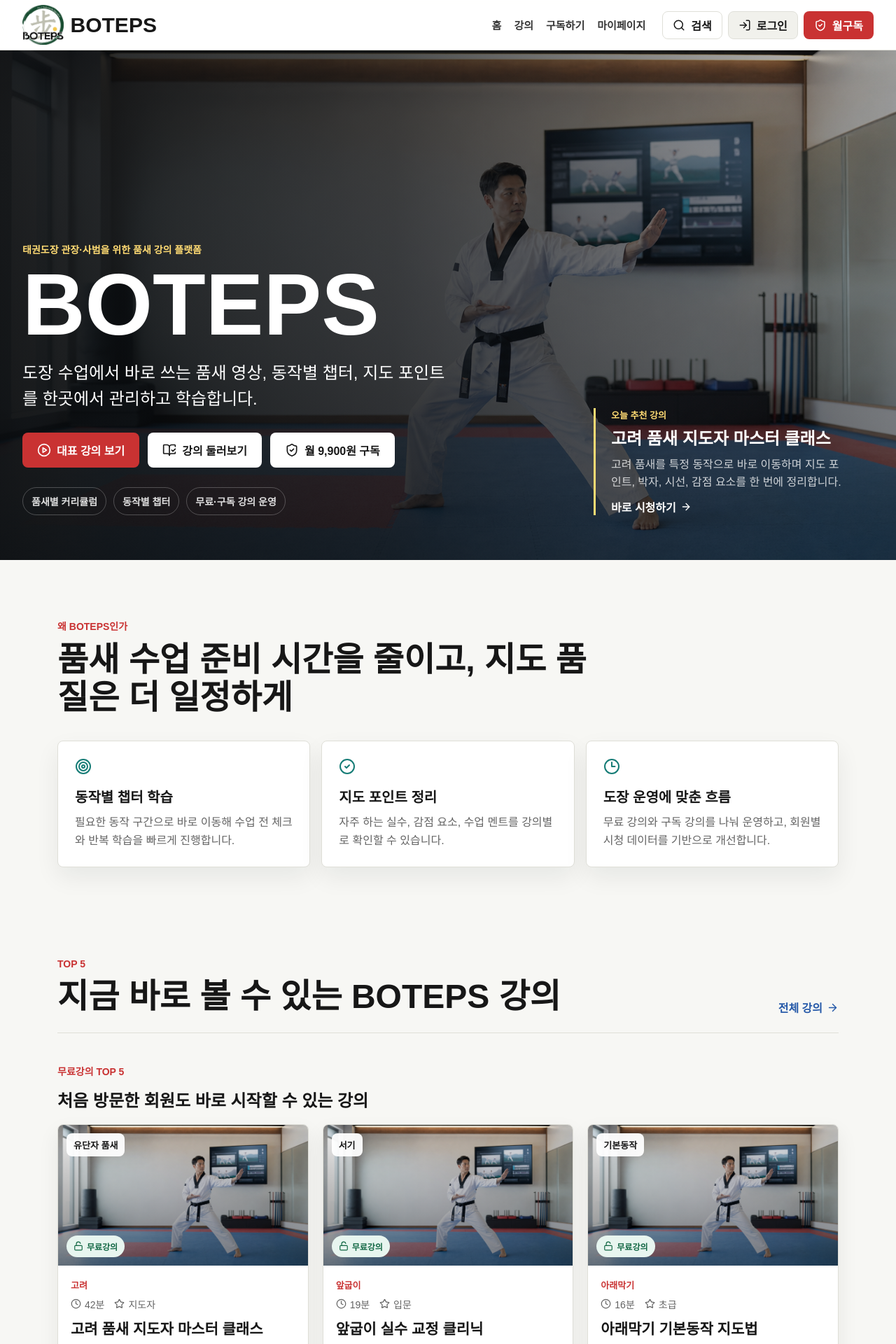
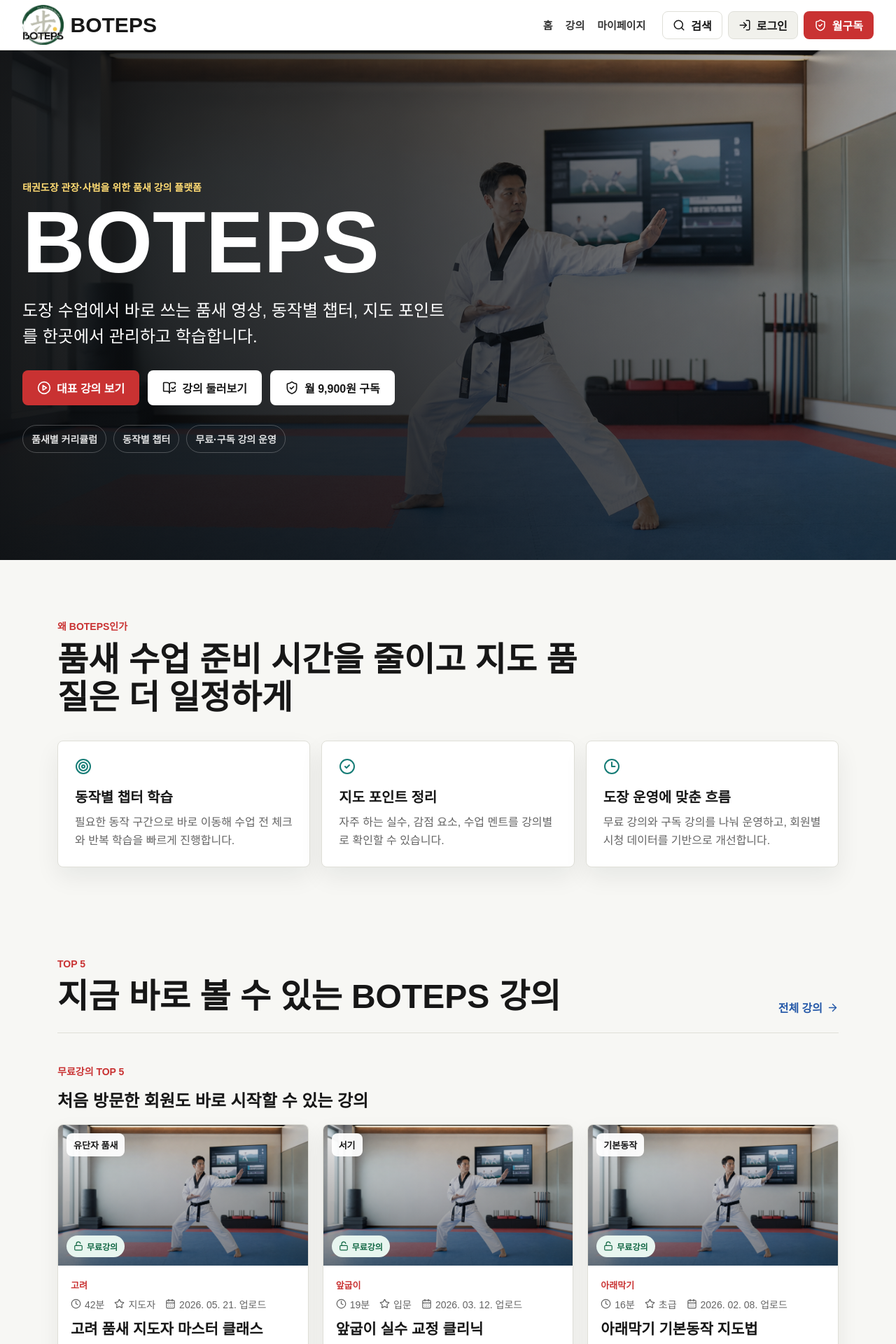
Before and after one commit to boteps4120-alt/botepswep, a Next.js app: page / in a window 1280 px wide. Shown: the top 1920 px of the page at 70% size. Built offline with nearby package versions, Linux system fonts and the light colour scheme; no server answers; the database is empty.

Commit message:
Refine home hero and show upload dates

```diff
--- a/app/globals.css
+++ b/app/globals.css
@@ -212,6 +212,11 @@
   padding: 12vh 32px 64px;
   position: relative;
   z-index: 1;
+}
+
+.home-hero-single {
+  align-items: center;
+  grid-template-columns: minmax(0, 820px);
 }
 
 .home-hero-content {
--- a/app/page.tsx
+++ b/app/page.tsx
@@ -18,7 +18,7 @@
       <section className="hero-section home-hero">
         <Image src="/images/taekwondo-hero.png" alt="태권도 사범이 품새 동작을 지도하는 모습" fill priority className="hero-image" />
         <div className="hero-overlay" />
-        <div className="home-hero-inner">
+        <div className="home-hero-inner home-hero-single">
           <div className="hero-content home-hero-content">
             <p className="eyebrow">태권도장 관장·사범을 위한 품새 강의 플랫폼</p>
             <h1>BOTEPS</h1>
@@ -45,22 +45,13 @@
               <span>무료·구독 강의 운영</span>
             </div>
           </div>
-
-          <aside className="hero-featured-course" aria-label="대표 강의">
-            <span className="featured-kicker">오늘 추천 강의</span>
-            <strong>{featured.title}</strong>
-            <p>{featured.description}</p>
-            <Link href={`/watch/${featured.slug}`}>
-              바로 시청하기 <ArrowRight size={16} />
-            </Link>
-          </aside>
         </div>
       </section>
 
       <section className="section-shell home-value-band">
         <div className="home-value-heading">
           <p className="eyebrow">왜 BOTEPS인가</p>
-          <h2>품새 수업 준비 시간을 줄이고, 지도 품질은 더 일정하게</h2>
+          <h2>품새 수업 준비 시간을 줄이고 지도 품질은 더 일정하게</h2>
         </div>
         <div className="feature-row">
           {[
--- a/components/course-card.tsx
+++ b/components/course-card.tsx
@@ -1,8 +1,15 @@
 import Image from "next/image";
 import Link from "next/link";
-import { Clock, LockKeyhole, PlayCircle, Star, Unlock } from "lucide-react";
+import { CalendarDays, Clock, LockKeyhole, PlayCircle, Star, Unlock } from "lucide-react";
 import type { Course } from "@/lib/data";
 import { BookmarkButton } from "./bookmark-button";
+
+function formatUploadDate(value: string) {
+  const date = new Date(value);
+  if (Number.isNaN(date.getTime())) return value;
+
+  return `${date.getFullYear()}. ${String(date.getMonth() + 1).padStart(2, "0")}. ${String(date.getDate()).padStart(2, "0")}.`;
+}
 
 export function CourseCard({ course, initialBookmarked = false }: { course: Course; initialBookmarked?: boolean }) {
   return (
@@ -25,6 +32,9 @@
           <span>
             <Star size={15} /> {course.difficulty}
           </span>
+          <span>
+            <CalendarDays size={15} /> {formatUploadDate(course.publishedAt)} 업로드
+          </span>
         </div>
 
         <h3>
--- a/components/site-header.tsx
+++ b/components/site-header.tsx
@@ -8,7 +8,6 @@
 const baseNavItems = [
   { href: "/", label: "홈" },
   { href: "/courses", label: "강의" },
-  { href: "/subscribe", label: "구독하기" },
   { href: "/mypage", label: "마이페이지" }
 ];
 
```
Also changed, not shown: app/courses/[slug]/page.tsx (+12 -1 lines).
